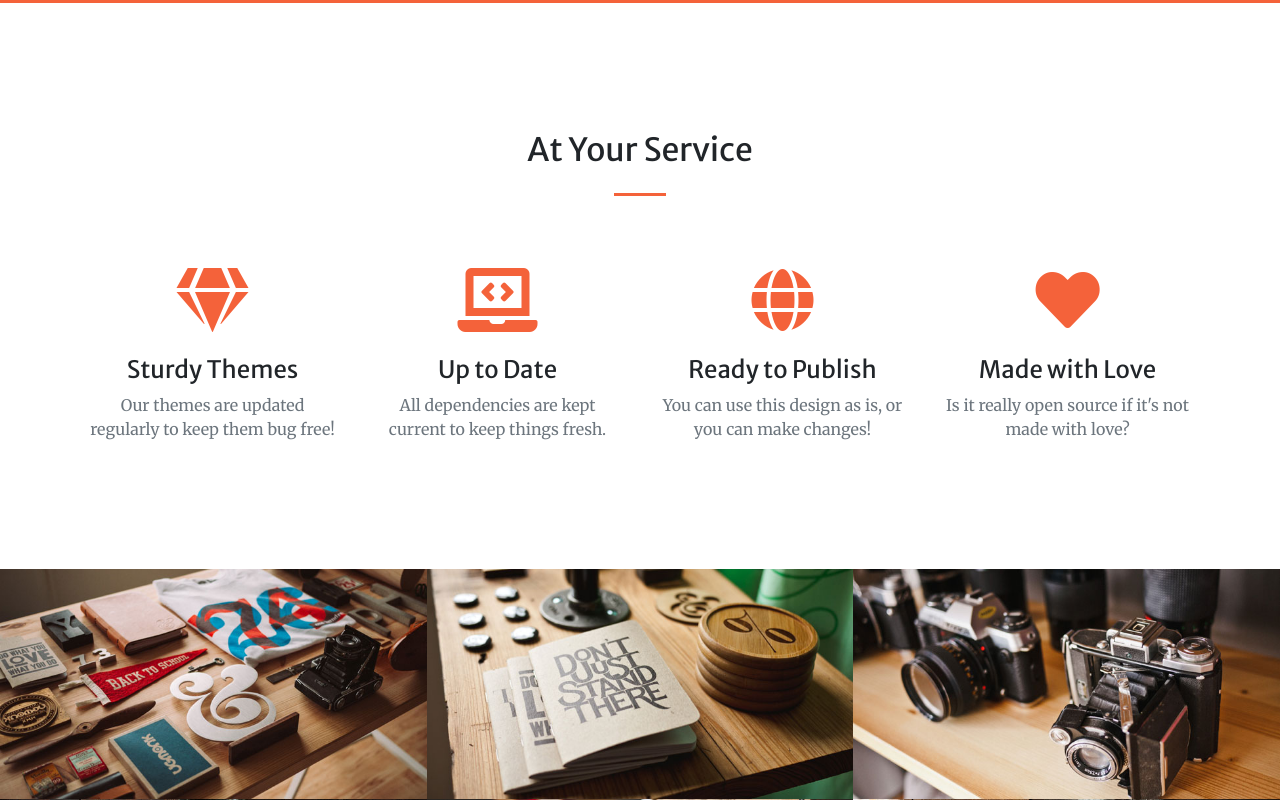
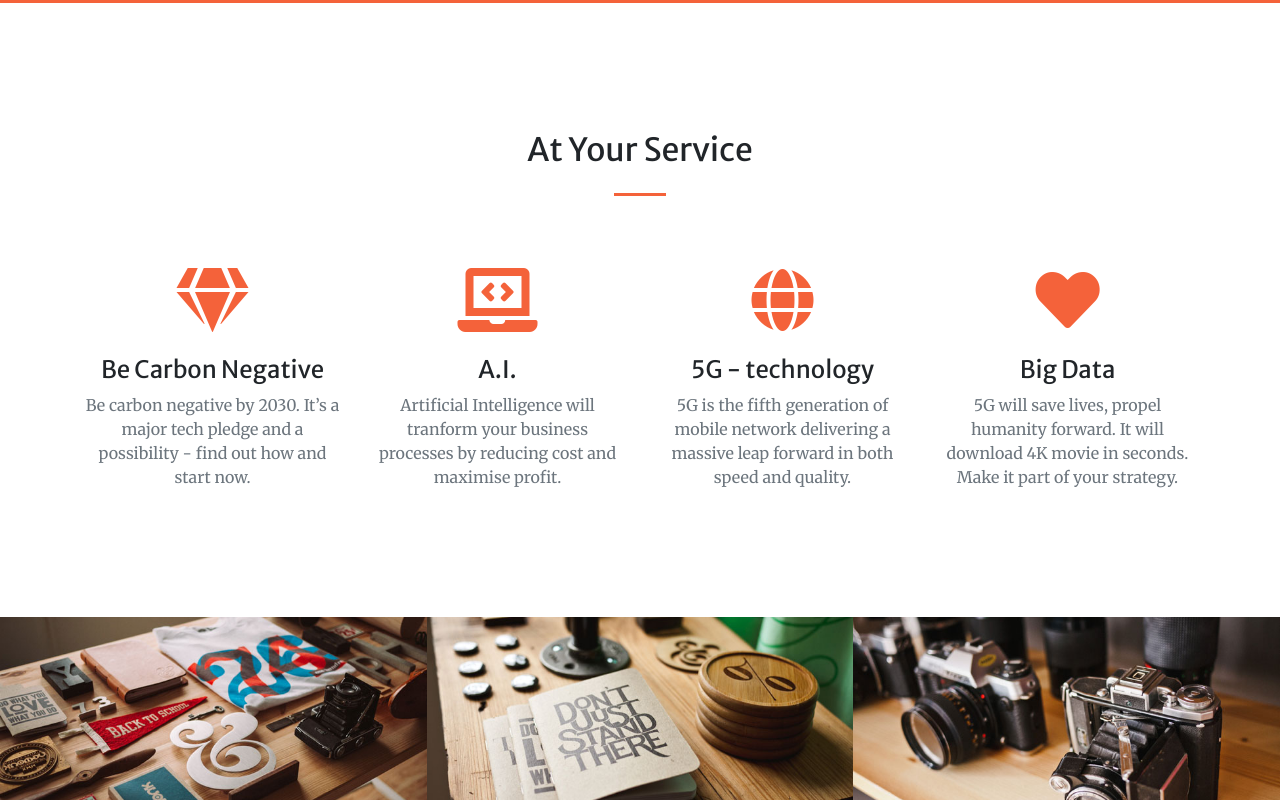
Before and after one commit to liammcmullen/bootstrap4, a website with bundled scripts: page index.html in a window 1280 px wide. Shown: the part 1275-2075 px from the top of the page. Built offline with nearby package versions, Linux system fonts and the light colour scheme.

Commit message:
content updates cintent update

```diff
--- a/index.html
+++ b/index.html
@@ -87,7 +87,8 @@
           class="row h-100 align-items-center justify-content-center text-center"
         >
           <h1 class="text-uppercase text-white font-weight-bold">
-            Favorite Bootstrap Themes on git
+            Our intelligence is what makes us human, and AI is an extension of
+            that quality.” –Yann LeCun
           </h1>
           <hr class="divider my-4" />
         </div>
@@ -133,36 +134,40 @@
           <div class="col-lg-3 col-md-6 text-center">
             <div class="mt-5">
               <i class="fas fa-4x fa-gem text-primary mb-4"></i>
-              <h3 class="h4 mb-2">Sturdy Themes</h3>
+              <h3 class="h4 mb-2">Be Carbon Negative</h3>
               <p class="text-muted mb-0">
-                Our themes are updated regularly to keep them bug free!
+                Be carbon negative by 2030. It’s a major tech pledge and a
+                possibility - find out how and start now.
               </p>
             </div>
           </div>
           <div class="col-lg-3 col-md-6 text-center">
             <div class="mt-5">
               <i class="fas fa-4x fa-laptop-code text-primary mb-4"></i>
-              <h3 class="h4 mb-2">Up to Date</h3>
+              <h3 class="h4 mb-2">A.I.</h3>
               <p class="text-muted mb-0">
-                All dependencies are kept current to keep things fresh.
+                Artificial Intelligence will tranform your business processes by
+                reducing cost and maximise profit.
               </p>
             </div>
           </div>
           <div class="col-lg-3 col-md-6 text-center">
             <div class="mt-5">
               <i class="fas fa-4x fa-globe text-primary mb-4"></i>
-              <h3 class="h4 mb-2">Ready to Publish</h3>
+              <h3 class="h4 mb-2">5G - technology</h3>
               <p class="text-muted mb-0">
-                You can use this design as is, or you can make changes!
+                5G is the fifth generation of mobile network delivering a
+                massive leap forward in both speed and quality.
               </p>
             </div>
           </div>
           <div class="col-lg-3 col-md-6 text-center">
             <div class="mt-5">
               <i class="fas fa-4x fa-heart text-primary mb-4"></i>
-              <h3 class="h4 mb-2">Made with Love</h3>
+              <h3 class="h4 mb-2">Big Data</h3>
               <p class="text-muted mb-0">
-                Is it really open source if it's not made with love?
+                5G will save lives, propel humanity forward. It will download 4K
+                movie in seconds. Make it part of your strategy.
               </p>
             </div>
           </div>
```
